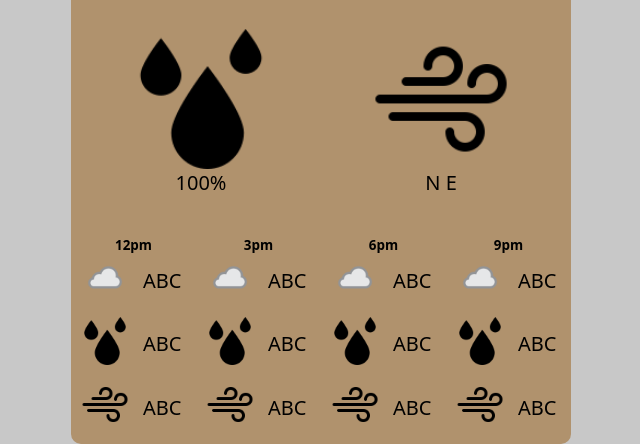
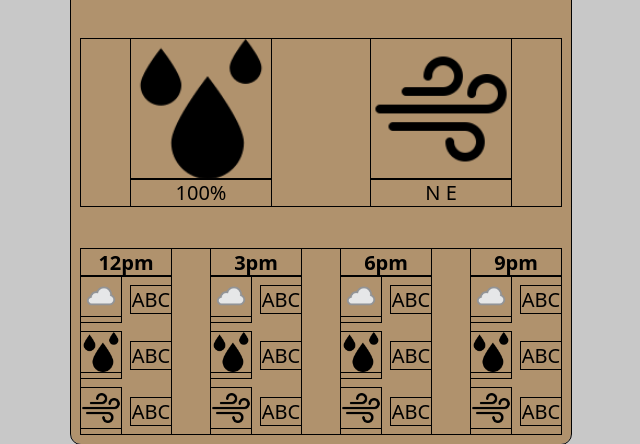
Before and after one commit to orzcode/tempy, a website built with Vite: page index.html in a window 1280 px wide. Shown: the part 356-800 px from the top of the page, without its empty margins (319-959 px from the left). Built offline with nearby package versions, Linux system fonts and the light colour scheme; no server answers.

Commit message:
injector

```diff
--- a/index.js
+++ b/index.js
@@ -1,6 +1,6 @@
 import storage from "./storage.js";
 import apiMgr from "./apiMgr.js";
-
+import injector from "./injector.js";
 
 let obj = apiMgr().getData();
 console.log(obj.location)
--- /dev/null
+++ b/injector.js
@@ -0,0 +1,7 @@
+// injector.js
+
+const injector = () => {
+
+}
+
+export default injector;
--- a/style.css
+++ b/style.css
@@ -4,7 +4,7 @@
   margin: 0;
   padding: 0;
   box-sizing: border-box;
-  /* outline: 1px solid black; */
+  outline: 1px solid black;
 }
 html {
   background-color: rgb(200, 200, 200);
@@ -119,7 +119,7 @@ body {
 /* ----------------- */
 .hourlySection {
   display: flex;
-  gap: 2rem;
+  gap: 4rem;
 }
 
 .hourCol {
@@ -127,6 +127,10 @@ body {
   width: 100%;
   text-align: center;
   flex-direction: column;
+}
+.hourTitle {
+  font-size: 2rem;
+  /*make everything same size? */
 }
 .hourBits {
   height:100%;
@@ -139,7 +143,7 @@ body {
 
 .hBit img {
   width: 100%;
-  max-width: 5rem;
+  max-width: 4rem;
   height: auto;
 
 }
```
Also changed, not shown: README.md.
